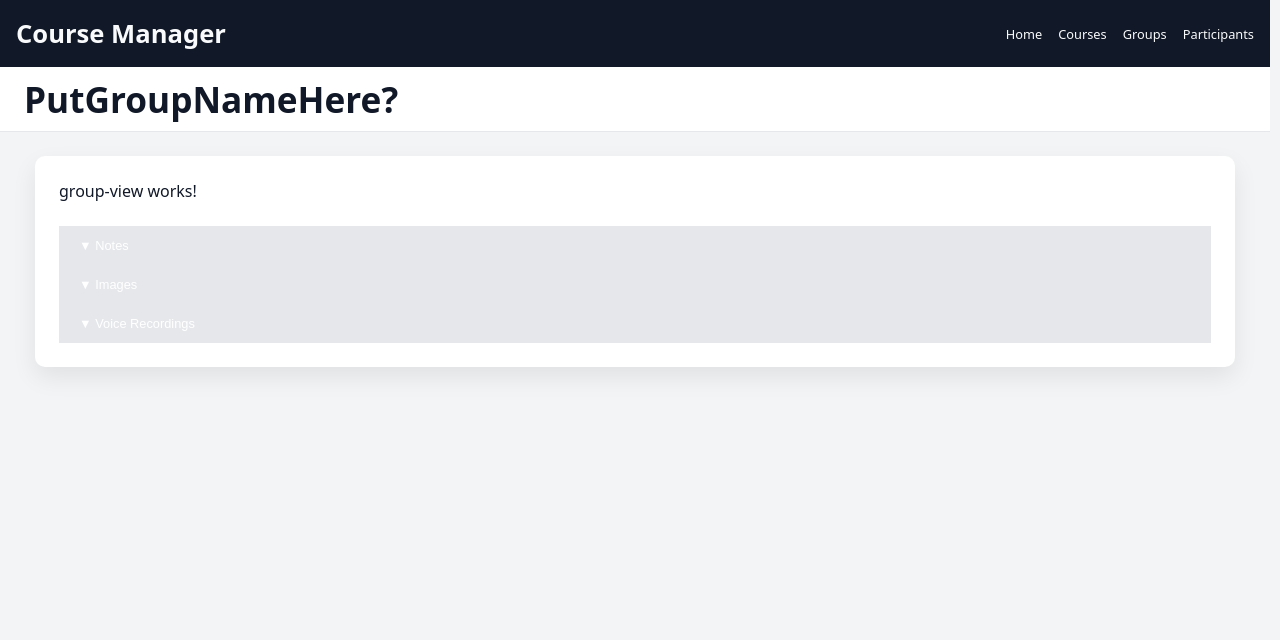
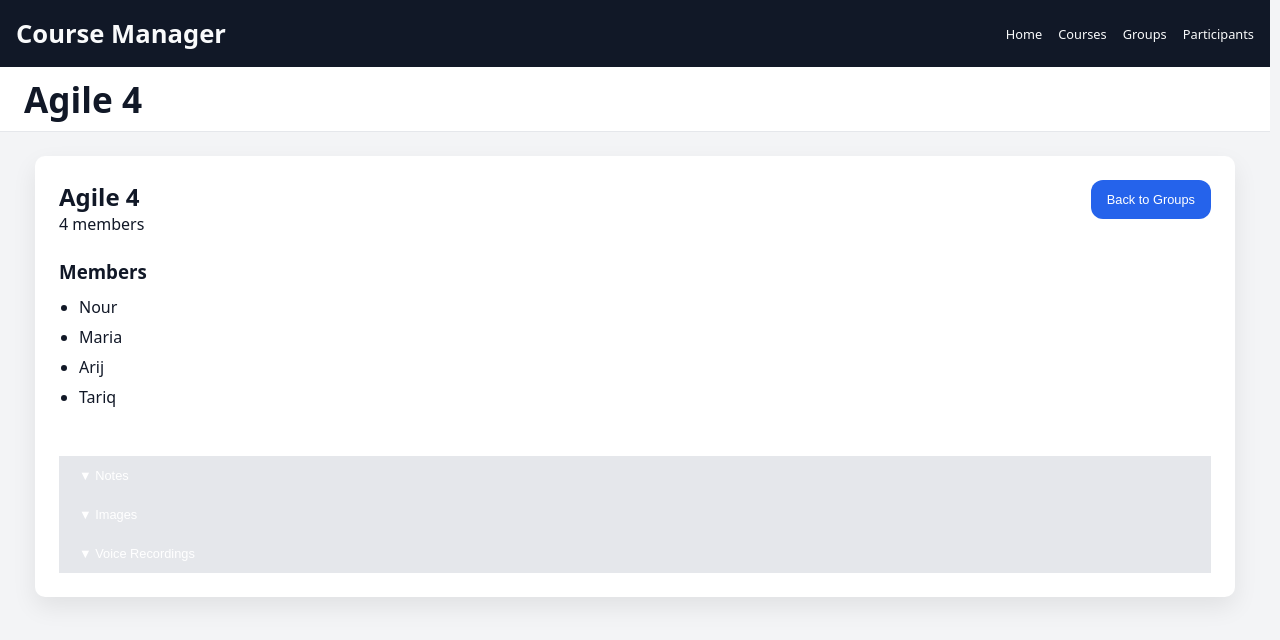
Before and after one commit to AlaaAlsous/Course-Manager, an Angular app in the folder CourseManager/CourseManager.Client/: page /groups/1 in a window 1280 px wide. Shown: the top 640 px of the page. Built offline with nearby package versions, Linux system fonts and the light colour scheme.

Commit message:
feat(group-view): display selected group details

```diff
--- a/CourseManager/CourseManager.Client/src/app/group-view/group-view.html
+++ b/CourseManager/CourseManager.Client/src/app/group-view/group-view.html
@@ -1,4 +1,37 @@
 <app-layout [title]="title()">
-  <p>group-view works!</p>
-  <app-content-module></app-content-module>
+  @if (group(); as selectedGroup) {
+    <section class="group-view">
+      <header class="group-view__header">
+        <div>
+          <h2>{{ selectedGroup.name }}</h2>
+          <p>{{ selectedGroup.members.length }} {{ selectedGroup.members.length === 1 ? 'member' : 'members' }}</p>
+        </div>
+
+        <button type="button" class="group-view__back-button" (click)="goBack()">
+          Back to Groups
+        </button>
+      </header>
+
+      <section class="group-view__members">
+        <h3>Members</h3>
+
+        <ul>
+          @for (member of selectedGroup.members; track member.id) {
+            <li>{{ member.name }}</li>
+          }
+        </ul>
+      </section>
+
+      <app-content-module></app-content-module>
+    </section>
+  } @else {
+    <section class="group-view group-view--empty">
+      <h2>Group not found</h2>
+      <p>The selected group does not exist.</p>
+
+      <button type="button" class="group-view__back-button" (click)="goBack()">
+        Back to Groups
+      </button>
+    </section>
+  }
 </app-layout>
--- a/CourseManager/CourseManager.Client/src/app/group-view/group-view.scss
+++ b/CourseManager/CourseManager.Client/src/app/group-view/group-view.scss
@@ -0,0 +1,43 @@
+.group-view {
+  display: grid;
+  gap: 1.5rem;
+}
+
+.group-view__header {
+  display: flex;
+  align-items: flex-start;
+  justify-content: space-between;
+  gap: 1rem;
+}
+
+.group-view__header h2,
+.group-view__header p {
+  margin: 0;
+}
+
+.group-view__members {
+  display: grid;
+  gap: 0.75rem;
+}
+
+.group-view__members h3 {
+  margin: 0;
+}
+
+.group-view__members ul {
+  display: grid;
+  gap: 0.5rem;
+  margin: 0;
+  padding-left: 1.25rem;
+}
+
+.group-view__back-button {
+  border: 0;
+  border-radius: 0.75rem;
+  cursor: pointer;
+  padding: 0.75rem 1rem;
+}
+
+.group-view--empty {
+  max-width: 40rem;
+}
--- a/CourseManager/CourseManager.Client/src/app/group-view/group-view.ts
+++ b/CourseManager/CourseManager.Client/src/app/group-view/group-view.ts
@@ -1,6 +1,8 @@
-import { Component, signal } from '@angular/core';
+import { Component, computed, inject } from '@angular/core';
+import { ActivatedRoute, Router } from '@angular/router';
 import { Layout } from '../layout/layout';
 import ContentModule from '../content-module/content-module';
+import { GroupsService } from '../groups/group-panel/groups.service';
 
 @Component({
   selector: 'app-group-view',
@@ -9,5 +11,16 @@ import ContentModule from '../content-module/content-module';
   styleUrl: './group-view.scss',
 })
 export class GroupView {
-  title = signal('PutGroupNameHere?');
+  private readonly route = inject(ActivatedRoute);
+  private readonly router = inject(Router);
+  private readonly groupsService = inject(GroupsService);
+
+  private readonly groupId = Number(this.route.snapshot.paramMap.get('id'));
+
+  readonly group = computed(() => this.groupsService.getGroupById(this.groupId));
+  readonly title = computed(() => this.group()?.name ?? 'Group not found');
+
+  goBack(): void {
+    this.router.navigate(['/groups']);
+  }
 }
--- a/CourseManager/CourseManager.Client/src/app/groups/group-panel/groups.service.ts
+++ b/CourseManager/CourseManager.Client/src/app/groups/group-panel/groups.service.ts
@@ -45,6 +45,9 @@ export class GroupsService {
   ]);
 
   readonly groups = this._groups.asReadonly();
+  getGroupById(id: number): Group | undefined {
+  return this._groups().find(group => group.id === id);
+}
 
   deleteGroup(id: number): void {
     this._groups.update(groups => groups.filter(group => group.id !== id));
```
